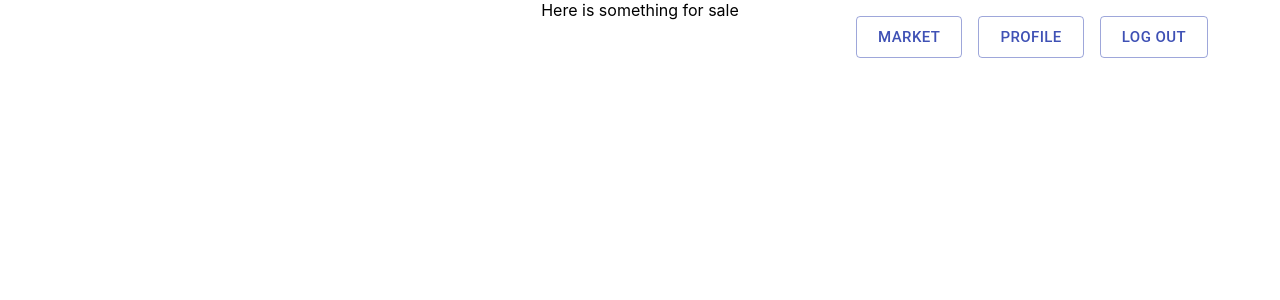
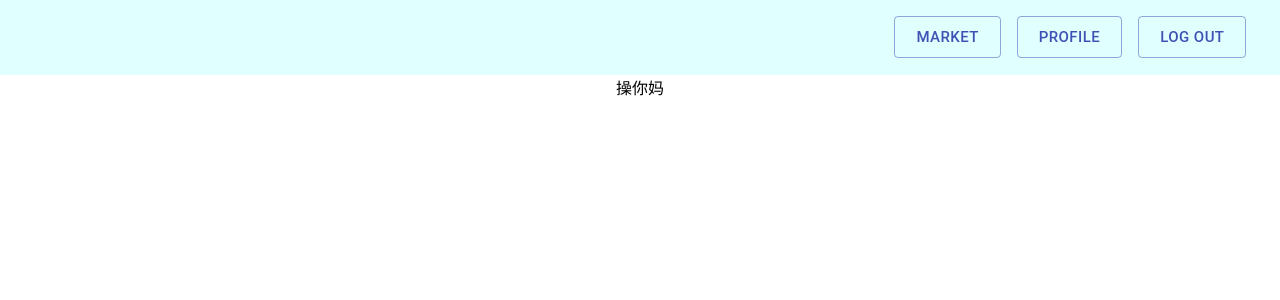
Before and after one commit to Falanke21/REM-demo-website, a React (Create React App) app in the folder fgnb/: page /market in a window 1280 px wide. Shown: the top 300 px of the page. Built offline with nearby package versions, Linux system fonts and the light colour scheme.

Commit message:
stablize the layout of navbar in Market

```diff
--- a/fgnb/src/Market.js
+++ b/fgnb/src/Market.js
@@ -1,5 +1,4 @@
 import React, { Component } from "react";
-import Container from "@material-ui/core/Container";
 
 import Navigation from './Navigation';
 
@@ -9,7 +8,7 @@ class Market extends Component {
     return (
       <div>
         <Navigation />
-          <span> Here is something for sale </span>
+        <span>操你妈</span>
       </div>
     );
   }
--- a/fgnb/src/Navigation.css
+++ b/fgnb/src/Navigation.css
@@ -1,13 +1,17 @@
 .navigator {
-    position: absolute;
-    /* background-color: lightcyan; */
-    width: 95%;
-    height: 12%;
+    /* position: fixed; */
+    background-color: lightcyan;
+    width: 96%;
+    height: 4.7em;
+    padding: 0 2%;
 }
 
+.navigator ul {
+    margin: 0;
+}
 
 .navigator li {
     display: block;
     float: right;
-    margin: 0 0.5em;
+    margin: 1em 0.5em;
 }
--- a/fgnb/src/Navigation.js
+++ b/fgnb/src/Navigation.js
@@ -7,8 +7,6 @@ import "./Navigation.css";
 class Navigation extends Component {
     render() {
         return (
-            <div>
-                {" "}
             <div className="navigator">
                 <ul>
                     <Link to={"./"}>
@@ -45,7 +43,6 @@ class Navigation extends Component {
                         </li>
                     </Link>
                 </ul>
-                </div>{" "}
             </div>
         );
     }
```
Lines whose indentation alone changed are shown as unchanged.
